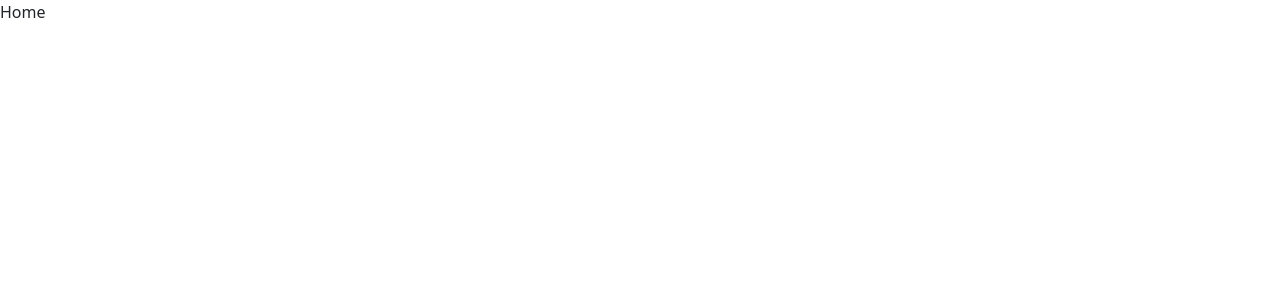
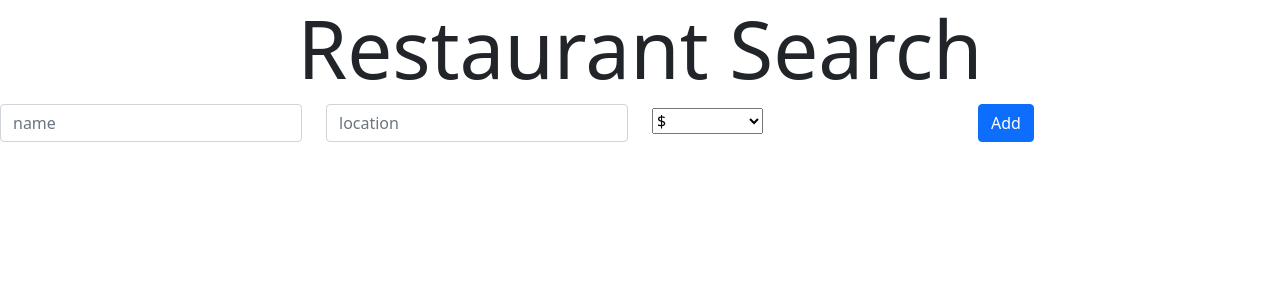
Before and after one commit to keosykhao/Yelperant, a React (Create React App) app in the folder expense/client/: page / in a window 1280 px wide. Shown: the top 300 px of the page. Built offline with nearby package versions, Linux system fonts and the light colour scheme.

Commit message:
set up forms

```diff
--- a/expense/client/src/components/AddRestaurant.jsx
+++ b/expense/client/src/components/AddRestaurant.jsx
@@ -0,0 +1,34 @@
+import React from 'react'
+
+const AddRestaurant = () => {
+    return (
+        <div className="mb-4">
+            <form action="">
+                <div className= "row">
+                    <div className="col">
+                        <input type="text" className="form-control" placeholder="name" />
+                    </div>
+                    <div className="col">
+                        <input type="text" className="form-control" placeholder="location"/>
+                    </div>
+                    <div className="col">
+                        <select className="custom-select my-1 mr-sm-2">
+                            <option disabled>Price Range</option>
+                            <option value="1">$</option>
+                            <option value="2">$$</option>
+                            <option value="3">$$$</option>
+                            <option value="4">$$$$</option>
+                            <option value="5">$$$$$</option>
+                        </select>
+                    </div>
+                    <div className="col">
+                    <button className="btn btn-primary">Add</button>
+                    </div>
+                </div>
+            </form>
+
+        </div>
+    )
+}
+
+export default AddRestaurant
--- a/expense/client/src/components/Header.jsx
+++ b/expense/client/src/components/Header.jsx
@@ -0,0 +1,11 @@
+import React from 'react'
+
+const Header = () => {
+    return (
+        <div>
+            <h1 className="font-weight-light display-1 text-center">Restaurant Search</h1>
+        </div>
+    )
+}
+
+export default Header
--- a/expense/client/src/routes/Home.jsx
+++ b/expense/client/src/routes/Home.jsx
@@ -1,9 +1,12 @@
-import React from 'react'
+import React from 'react';
+import Header from '../components/Header';
+import AddRestaurant from '../components/AddRestaurant';
 
 const Home = () => {
     return (
         <div>
-            Home
+            <Header />
+            <AddRestaurant />
         </div>
     )
 }
```
